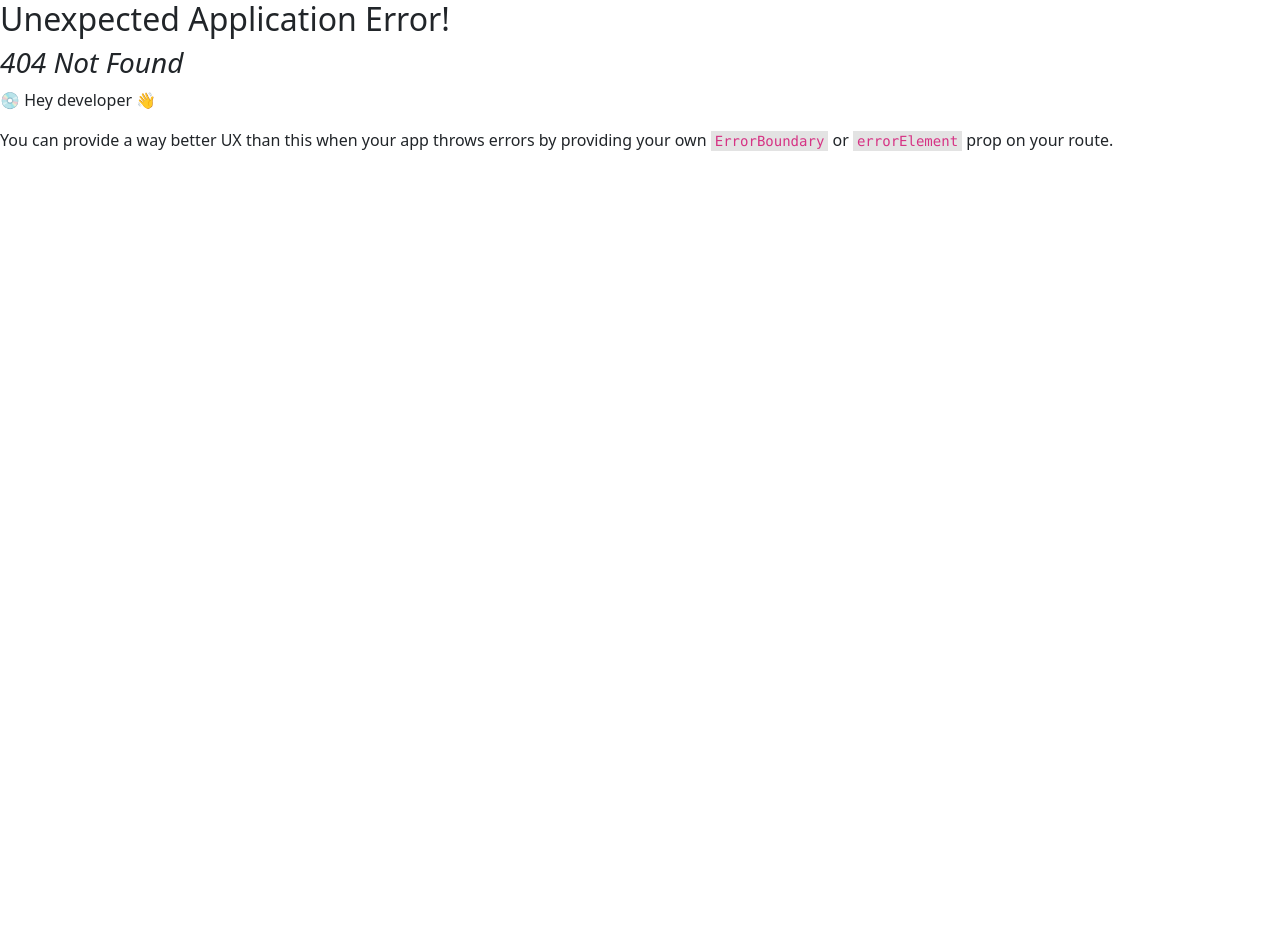
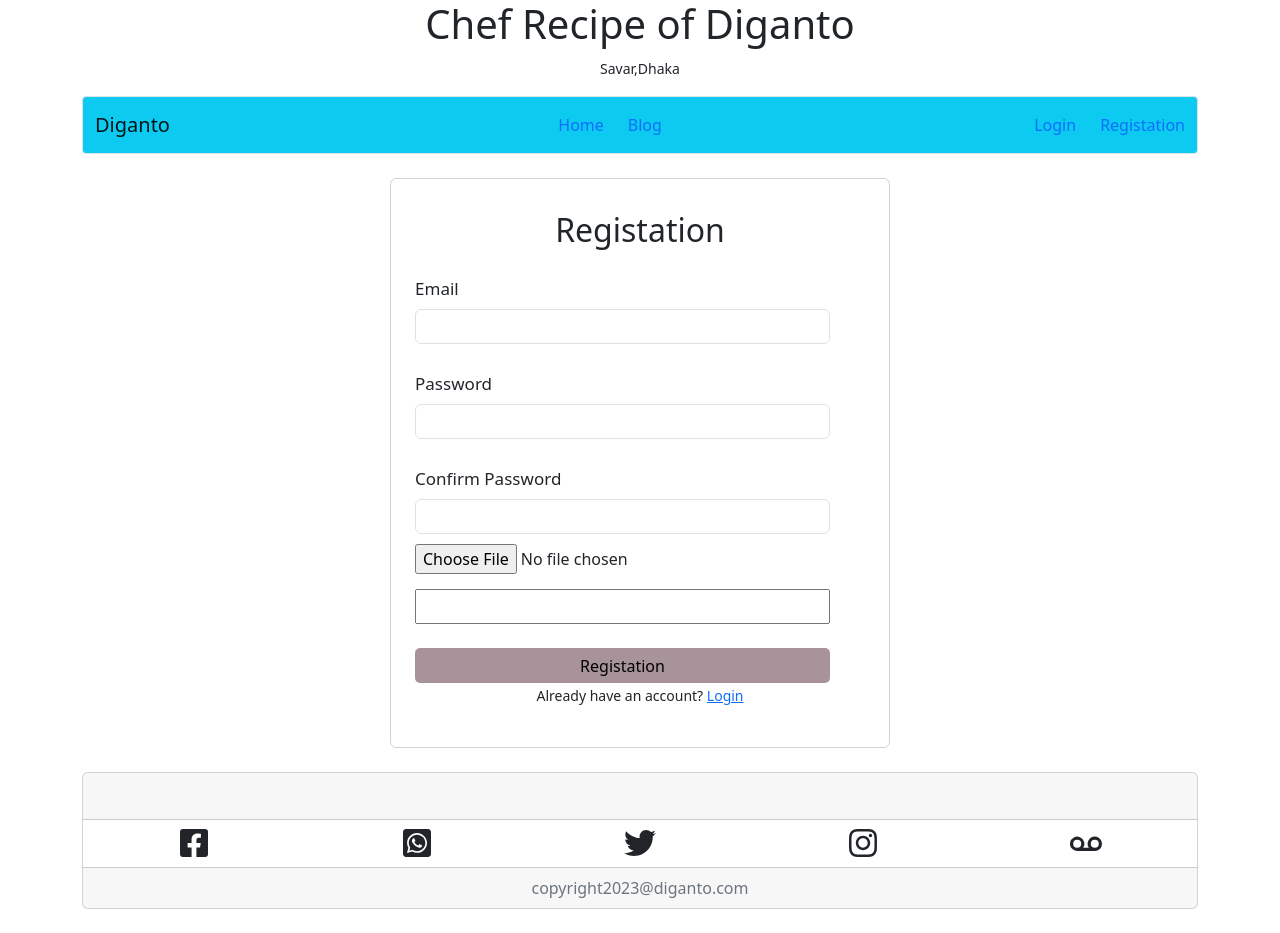
Before and after one commit to sohag0505/chef-recipe-of-diganto-client, a React (Vite) app: page /registation in a window 1280 px wide. Before the commit this address had no page. Before the commit the page ends 800 px from the top, so only its background shows below. Built offline with nearby package versions, Linux system fonts and the light colour scheme.

Commit message:
login and registation router setup and style added

```diff
--- a/package.json
+++ b/package.json
@@ -11,6 +11,7 @@
   },
   "dependencies": {
     "bootstrap": "^5.2.3",
+    "firebase": "^9.21.0",
     "localforage": "^1.10.0",
     "match-sorter": "^6.3.1",
     "mdb-ui-kit": "^6.2.0",
--- a/src/pages/Home/BestChef.jsx
+++ b/src/pages/Home/BestChef.jsx
@@ -1,9 +1,81 @@
+// eslint-disable-next-line no-unused-vars
 import React from "react";
+import { CardGroup } from "react-bootstrap";
+import Card from "react-bootstrap/Card";
 
 const BestChef = () => {
   return (
-    <div>
-      <h2>Ths jfjfj</h2>
+    <div className="mt-4">
+      <div className="mt-4 text-center">
+        <h2>The Best Chef in 2022</h2>
+      </div>
+      <CardGroup className="mt-4">
+        <Card>
+          <Card.Img
+            variant="top"
+            src="https://thebestchefawards.com/wp-content/uploads/2022/09/1-Dabiz-Munoz-Cap.png"
+          />
+          <Card.Body>
+            <Card.Title>#1 Dabiz Muñoz</Card.Title>
+            <Card.Text>Spain</Card.Text>
+          </Card.Body>
+          <Card.Footer>
+            <small className="text-muted">Powered by Perlage</small>
+          </Card.Footer>
+        </Card>
+        <Card>
+          <Card.Img
+            variant="top"
+            src="https://thebestchefawards.com/wp-content/uploads/2022/09/2-Rene-Redzepi-Denmark.png"
+          />
+          <Card.Body>
+            <Card.Title>#2 Rene Redzepi</Card.Title>
+            <Card.Text>Denmark</Card.Text>
+          </Card.Body>
+          <Card.Footer>
+            <small className="text-muted">Powered by Perlage</small>
+          </Card.Footer>
+        </Card>
+        <Card>
+          <Card.Img
+            variant="top"
+            src="https://thebestchefawards.com/wp-content/uploads/2022/09/3-Joan-Roca-Spain.png"
+          />
+          <Card.Body>
+            <Card.Title>#3 Joan Roca</Card.Title>
+            <Card.Text>Spain</Card.Text>
+          </Card.Body>
+          <Card.Footer>
+            <small className="text-muted">Powered by Perlage</small>
+          </Card.Footer>
+        </Card>
+        <Card>
+          <Card.Img
+            variant="top"
+            src="https://thebestchefawards.com/wp-content/uploads/2022/09/4-Massimo-Bottura-Italy.png"
+          />
+          <Card.Body>
+            <Card.Title>#4 Massimo Bottura</Card.Title>
+            <Card.Text>Italy</Card.Text>
+          </Card.Body>
+          <Card.Footer>
+            <small className="text-muted">Powered by Perlage</small>
+          </Card.Footer>
+        </Card>
+        <Card>
+          <Card.Img
+            variant="top"
+            src="https://thebestchefawards.com/wp-content/uploads/2022/09/5-Andoni-Luis-Aduriz-Spain.png"
+          />
+          <Card.Body>
+            <Card.Title>#5 Andoni Luis Aduriz</Card.Title>
+            <Card.Text>Spain</Card.Text>
+          </Card.Body>
+          <Card.Footer>
+            <small className="text-muted">Powered by Perlage</small>
+          </Card.Footer>
+        </Card>
+      </CardGroup>
     </div>
   );
 };
--- a/src/pages/Home/ExtraSection.jsx
+++ b/src/pages/Home/ExtraSection.jsx
@@ -1,5 +1,6 @@
 import React from "react";
 import { Card, CardGroup } from "react-bootstrap";
+import BestChef from "./BestChef";
 
 const ExtraSection = () => {
   return (
@@ -59,7 +60,9 @@ const ExtraSection = () => {
           </Card.Body>
         </Card>
       </CardGroup>
-      <div></div>
+      <div>
+        <BestChef></BestChef>
+      </div>
     </div>
   );
 };
--- /dev/null
+++ b/src/pages/Login/Login.css
@@ -0,0 +1,28 @@
+.form-semi-container {
+  width: 500px;
+}
+
+.form-control label {
+  font-size: 17px;
+  line-height: 20px;
+  letter-spacing: 0.0015em;
+  margin-top: 30px;
+}
+
+.form-control input {
+  width: 415px;
+  height: 35px;
+  margin-top: 10px;
+}
+
+.btn-submit {
+  width: 415px;
+  height: 35px;
+  border-radius: 5px;
+  background: rgb(168, 147, 154);
+  border: none;
+}
+
+.btn-submit:hover {
+  background: rgb(175, 122, 140);
+}
--- /dev/null
+++ b/src/pages/Login/Login.jsx
@@ -0,0 +1,46 @@
+import React from "react";
+import { Container } from "react-bootstrap";
+import { Link } from "react-router-dom";
+import "./Login.css";
+
+const Login = () => {
+  return (
+    <Container>
+      <div className="form-container">
+        <form className="form-semi-container mx-auto mt-4 ">
+          <div className="form-control p-4">
+            <h2 className="text-center mt-2">Login</h2>
+            <label className="d-block" htmlFor="email">
+              Email
+            </label>
+            <input
+              className="border rounded"
+              type="email"
+              name="email"
+              id=""
+              required
+            />
+            <label className="d-block" htmlFor="password">
+              Password
+            </label>
+            <input
+              className="border rounded"
+              type="password"
+              name="password"
+              id=""
+              required
+            />
+            <input className="btn-submit mt-4" type="submit" value="Login" />
+            <p className="text-center">
+              <small>
+                New User? <Link to="/registation">Create New Account</Link>
+              </small>
+            </p>
+          </div>
+        </form>
+      </div>
+    </Container>
+  );
+};
+
+export default Login;
--- /dev/null
+++ b/src/pages/Registation/Registation.jsx
@@ -0,0 +1,61 @@
+import React from "react";
+import { Container } from "react-bootstrap";
+import { Link } from "react-router-dom";
+
+const Registation = () => {
+  return (
+    <Container>
+      <div className="form-container">
+        <form className="form-semi-container mx-auto mt-4 ">
+          <div className="form-control p-4">
+            <h2 className="text-center mt-2">Registation</h2>
+            <label className="d-block" htmlFor="email">
+              Email
+            </label>
+            <input
+              className="border rounded"
+              type="email"
+              name="email"
+              id=""
+              required
+            />
+            <label className="d-block" htmlFor="password">
+              Password
+            </label>
+            <input
+              className="border rounded"
+              type="password"
+              name="password"
+              id=""
+              required
+            />
+            <label className="d-block" htmlFor="password">
+              Confirm Password
+            </label>
+            <input
+              className="border rounded"
+              type="password"
+              name="confirm"
+              id=""
+              required
+            />
+            <input type="file" name="file" id="" />
+            <input type="url" name="url" id="" />
+            <input
+              className="btn-submit mt-4"
+              type="submit"
+              value="Registation"
+            />
+            <p className="text-center">
+              <small>
+                Already have an account? <Link to="/login">Login</Link>
+              </small>
+            </p>
+          </div>
+        </form>
+      </div>
+    </Container>
+  );
+};
+
+export default Registation;
--- a/src/pages/shared/Header/Header.jsx
+++ b/src/pages/shared/Header/Header.jsx
@@ -1,6 +1,6 @@
 // eslint-disable-next-line no-unused-vars
 import React from "react";
-import { Button, Container, Nav, Navbar } from "react-bootstrap";
+import { Container, Nav, Navbar } from "react-bootstrap";
 import { Link } from "react-router-dom";
 
 const Header = () => {
@@ -33,10 +33,12 @@ const Header = () => {
               </Link>
             </div>
             <Nav>
-              <Nav.Link href="#deets">Profile</Nav.Link>
-              <Nav.Link eventKey={2} href="#memes">
-                <Button variant="secondary">Login</Button>
-              </Nav.Link>
+              <Link className="text-decoration-none " to="/login">
+                Login
+              </Link>
+              <Link className="text-decoration-none ms-4" to="/registation">
+                Registation
+              </Link>
             </Nav>
           </Navbar.Collapse>
         </Container>
```
Also changed, not shown: src/firebase/firebase.config.js (added, +18 -0 lines), src/routes/Routes.jsx (+10 -0 lines), 1 other file (tests, documents, lock files or other folders).
